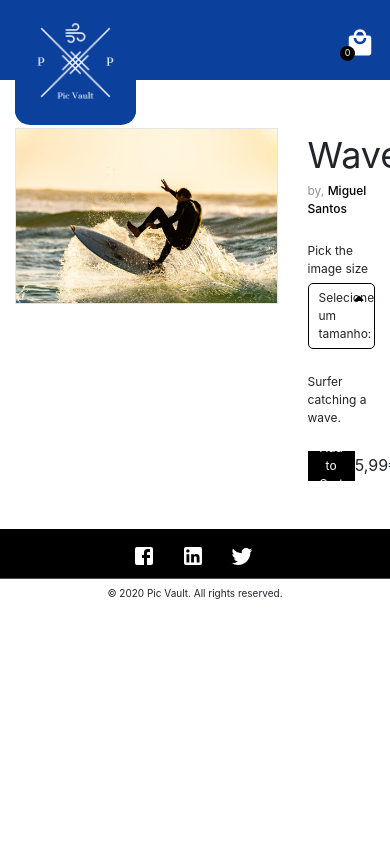
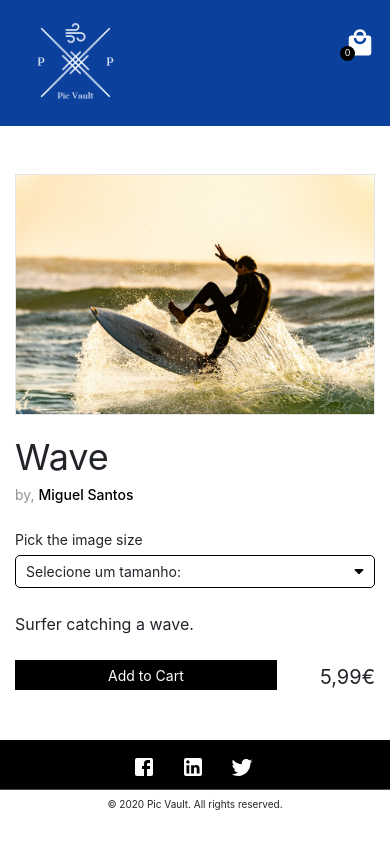
Before and after one commit to miguel876/ecom, a React (Create React App) app: page /product/1 in a window 390 px wide. Built offline with nearby package versions, Linux system fonts and the light colour scheme.

Commit message:
Responsive changes to Homepage and Product Details

```diff
--- a/src/structure/components/ProductDetail.js
+++ b/src/structure/components/ProductDetail.js
@@ -112,12 +112,12 @@ export default class ProductDetail extends Component {
         return (
             <div className="container mt-5 mb-5">
                 <div className="row">
-                    <div className="col-9">
+                    <div className="col-12 col-sm-9">
                     <div className="product-image text-center">
                         <img src={imageSrc + filename} />
                     </div>
                     </div>
-                    <div className="col-3">
+                    <div className="col-12 col-sm-3">
                         <div className="product-detail-panel">
                             <div className="product-title">
                                 {name}
--- a/src/structure/components/ProductList.js
+++ b/src/structure/components/ProductList.js
@@ -9,6 +9,10 @@ export default class ProductList extends Component {
         super(props);
         this.state = {
            products: [],
+           breakpointColumnsObj: {
+            default: 2,
+            500: 1
+           }
         };
     }
 
@@ -19,7 +23,13 @@ export default class ProductList extends Component {
         const getProductState = store.getState();
 
         this.setState({products: getProductState.products});
+
+        const breakpointColumnsObj = {
+            default: 2,
+            500: 1
+          };
     }
+
 
     render() {
         return (
@@ -28,7 +38,7 @@ export default class ProductList extends Component {
             <div className="container m-5">
                 <div className="row">
                 <Masonry
-                breakpointCols={2}
+                breakpointCols={this.state.breakpointColumnsObj}
                 className="my-masonry-grid"
                 columnClassName="my-masonry-grid_column">
                     {
--- a/src/styles/Banner.css
+++ b/src/styles/Banner.css
@@ -266,7 +266,7 @@
       width: 158px;
     }
 
-    .banner-desc, .banner-title{
+     .banner-title{
       width: 100%;
       padding: 0 20px;
       text-align: center;
@@ -274,7 +274,7 @@
       top: 33%;
     }
 
-    .banner-desc, .banner-title{
+    .banner-desc{
       top: 57%;
       width: 100%;
     padding: 0 20px;
@@ -289,5 +289,6 @@
     .banner-logo{
       height: 500px;
       top: -168px;
+      transform: rotate(0deg);
     }
   }
--- a/src/styles/Header.css
+++ b/src/styles/Header.css
@@ -92,4 +92,8 @@ header.detail {
     header .shopping-cart{
         font-size: 30px;
     }
+
+    header.detail{
+        height: 126px;
+    }
 }
--- a/src/styles/ProductDetail.css
+++ b/src/styles/ProductDetail.css
@@ -82,10 +82,11 @@ ul.product-select li:first-child:before {
     transform-origin: center;
     background-size: cover;
     transition: 0.5s;
+    transform: rotate(-180deg);
 }
 
 ul.product-select.opened li:first-child:before{
-    transform: rotate(-180deg);
+    transform: rotate(0deg);
 }
 
 ul.product-select li:last-child {
@@ -263,3 +264,22 @@ ul.product-select li:last-child {
     background-position: 0;
   }
 }
+
+/* Mobiles */
+@media (max-width: 480px) {
+    .product-detail-panel{
+        margin-top: 15px;
+    }
+
+    .product-author, .product-size-container > div, .product-buy button, ul.product-select, .empty-cart-list{
+        font-size: 14px;
+    }
+
+    .product-description {
+        font-size: 16px;
+    }
+
+    .product-price{
+        font-size: 20px;
+    }
+}
--- a/src/styles/Search.css
+++ b/src/styles/Search.css
@@ -120,4 +120,21 @@
     .search-box{
         width: 85%;
     }
+
+    .search-prd-right{
+        display: block;
+    }
+
+    .search-prd-name{
+        font-size: 18px;
+    }
+
+    .search-prd-desc{
+        display: none;
+    }
+
+    .search-prd-right-2{
+        display: block;
+        width: 100%;
+    }
 }
--- a/src/styles/ShoppingCart.css
+++ b/src/styles/ShoppingCart.css
@@ -103,3 +103,14 @@
     margin-top: -2px;
     cursor: pointer;
 }
+
+/* Mobiles */
+@media (max-width: 480px) {
+    .item-right .item-name, .item-right .item-price {
+        font-size: 18px;
+    }
+
+    .shopping-cart-list-button .shopping-cart-list-finish{
+        font-size: 14px;
+    }
+}
```
